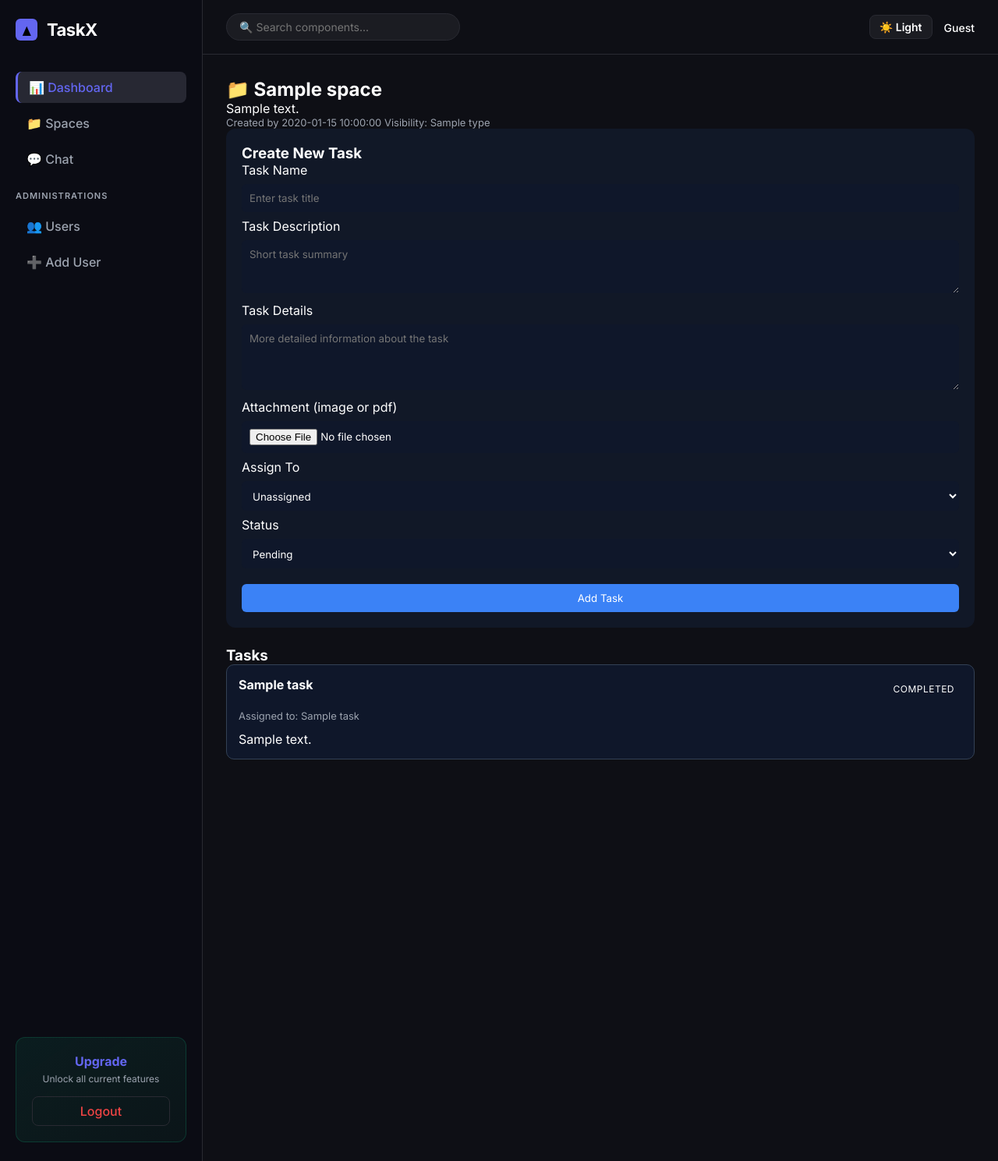
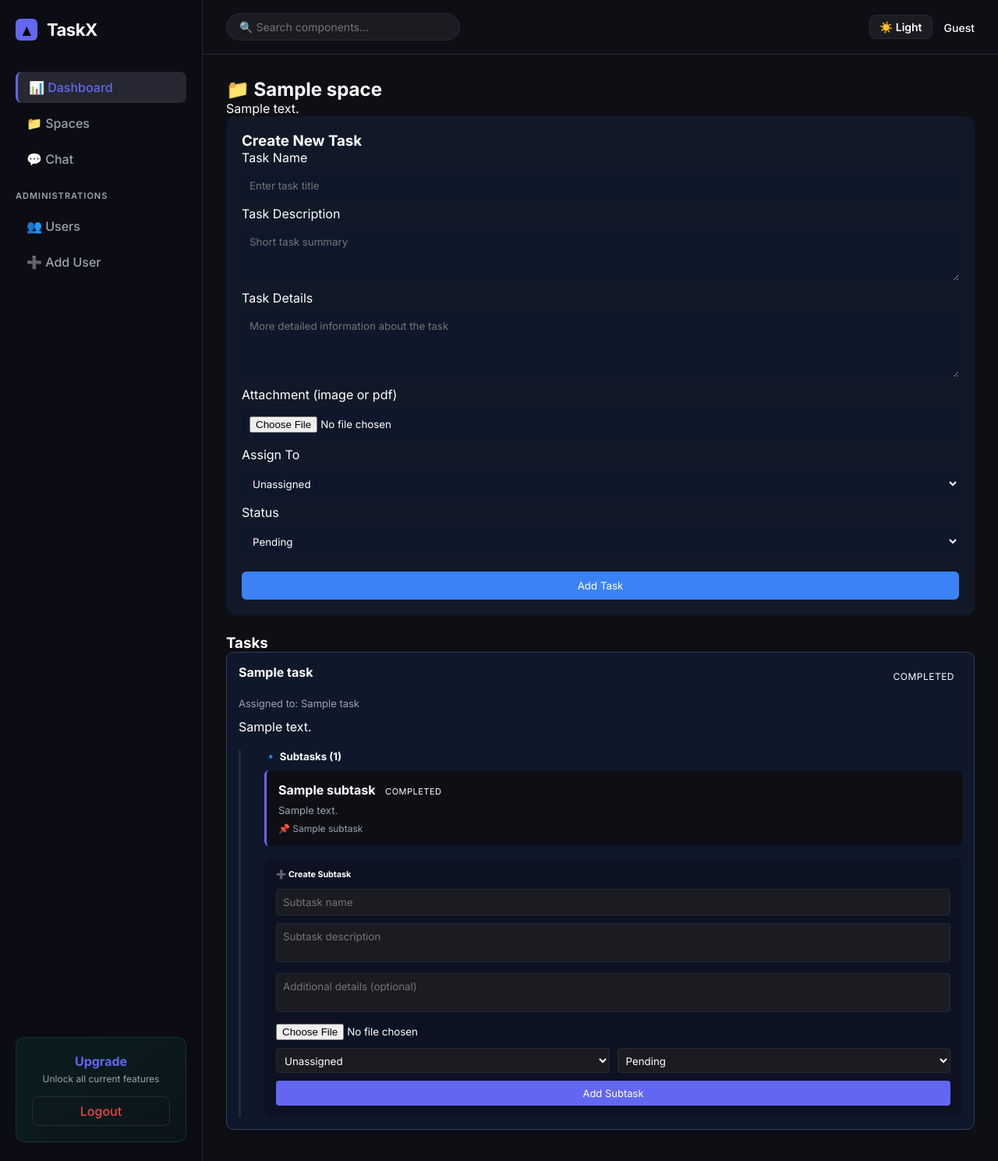
Before and after one commit to Vishnukv66991/TaskX, a Flask app: template app/templates/space_detail.html in a window 1280 px wide. Shown: the whole page at 78% size. Run offline with Flask 3, Linux system fonts and the light colour scheme; the template is opened without the code that fills it: most values are stand-ins (such as "Sample title", 1, 10 or a date in 2020); parts of the project's set-up code (start-up, migrations or seed data) failed here and were passed over.

Commit message:
Add subtask functionality with full task features

```diff
--- a/app/templates/space_detail.html
+++ b/app/templates/space_detail.html
@@ -3,6 +3,29 @@
 
 {% block head %}
 <link rel="stylesheet" href="{{ url_for('static', filename='spaces.css') }}">
+<style>
+    .subtask-section {
+        margin-top: 20px;
+        padding-left: 30px;
+        border-left: 3px solid var(--border-color);
+    }
+    .subtask-form {
+        background: rgba(0,0,0,0.2);
+        padding: 15px;
+        border-radius: 8px;
+        margin-top: 15px;
+    }
+    .subtask-card {
+        background: var(--bg-main);
+        padding: 15px;
+        margin: 10px 0;
+        border-left: 3px solid var(--accent-color);
+        border-radius: 6px;
+    }
+    .subtask-list {
+        margin-top: 10px;
+    }
+</style>
 {% endblock %}
 
 {% block content %}
@@ -10,10 +33,6 @@
     <div>
         <h2>📁 {{ space.name }}</h2>
         <p>{{ space.description or 'No description available for this space.' }}</p>
-        <div class="space-meta">
-            <span>Created by {{ space.created_by_name }}</span>
-            <span>Visibility: {{ space.type|capitalize }}</span>
-        </div>
     </div>
 </div>
 
@@ -68,6 +87,68 @@
                 {% if task.attachment %}
                     <a class="file-link" href="{{ url_for('static', filename=task.attachment) }}" target="_blank">View attachment</a>
                 {% endif %}
+
+                <!-- SUBTASKS SECTION -->
+                <div class="subtask-section">
+                    <h5>🔹 Subtasks ({{ task.subtasks|length }})</h5>
+
+                    <!-- Existing Subtasks -->
+                    {% if task.subtasks %}
+                        <div class="subtask-list">
+                            {% for subtask in task.subtasks %}
+                                <div class="subtask-card">
+                                    <div style="display: flex; justify-content: space-between; align-items: center;">
+                                        <div>
+                                            <strong>{{ subtask.task_name }}</strong>
+                                            <span class="status-badge" style="font-size: 11px; padding: 3px 8px;">{{ subtask.status | title }}</span>
+                                        </div>
+                                    </div>
+                                    <p style="margin: 8px 0; font-size: 13px; color: var(--text-secondary);">{{ subtask.task_description | replace('\n', '<br>') | safe }}</p>
+                                    <div style="font-size: 12px; color: var(--text-secondary);">
+                                        <span>📌 {{ subtask.assigned_name }}</span>
+                                        {% if subtask.attachment %}
+                                            | <a href="{{ url_for('static', filename=subtask.attachment) }}" target="_blank" style="color: var(--accent-color);">📎 Attachment</a>
+                                        {% endif %}
+                                    </div>
+                                </div>
+                            {% endfor %}
+                        </div>
+                    {% endif %}
+
+                    <!-- Create Subtask Form -->
+                    <div class="subtask-form">
+                        <h6 style="margin-bottom: 12px;">➕ Create Subtask</h6>
+                        <form method="POST" enctype="multipart/form-data">
+                            <input type="hidden" name="parent_task_id" value="{{ task.id }}">
+
+                            <input type="text" name="task_name" placeholder="Subtask name" required style="margin-bottom: 10px; padding: 8px; width: 100%; background: var(--bg-surface); border: 1px solid var(--border-color); border-radius: 4px; color: var(--text-primary);">
+
+                            <textarea name="task_description" rows="2" placeholder="Subtask description" required style="margin-bottom: 10px; padding: 8px; width: 100%; background: var(--bg-surface); border: 1px solid var(--border-color); border-radius: 4px; color: var(--text-primary); resize: none;"></textarea>
+
+                            <textarea name="task_details" rows="2" placeholder="Additional details (optional)" style="margin-bottom: 10px; padding: 8px; width: 100%; background: var(--bg-surface); border: 1px solid var(--border-color); border-radius: 4px; color: var(--text-primary); resize: none;"></textarea>
+
+                            <input type="file" name="attachment" accept="image/*,application/pdf" style="margin-bottom: 10px;">
+
+                            <div style="display: grid; grid-template-columns: 1fr 1fr; gap: 10px; margin-bottom: 10px;">
+                                <select name="assigned_to" style="padding: 6px; background: var(--bg-surface); border: 1px solid var(--border-color); border-radius: 4px; color: var(--text-primary);">
+                                    <option value="">Unassigned</option>
+                                    {% for user in users %}
+                                        <option value="{{ user.id }}">{{ user.username }}</option>
+                                    {% endfor %}
+                                </select>
+
+                                <select name="status" style="padding: 6px; background: var(--bg-surface); border: 1px solid var(--border-color); border-radius: 4px; color: var(--text-primary);">
+                                    <option value="pending">Pending</option>
+                                    <option value="in progress">In Progress</option>
+                                    <option value="complete">Complete</option>
+                                    <option value="hold">Hold</option>
+                                </select>
+                            </div>
+
+                            <button type="submit" style="background: var(--accent-color); color: white; padding: 8px 16px; border: none; border-radius: 4px; cursor: pointer; width: 100%; font-size: 13px;">Add Subtask</button>
+                        </form>
+                    </div>
+                </div>
             </div>
         {% endfor %}
     {% else %}
```
Also changed, not shown: app/blueprints/spaces.py (+31 -8 lines).
